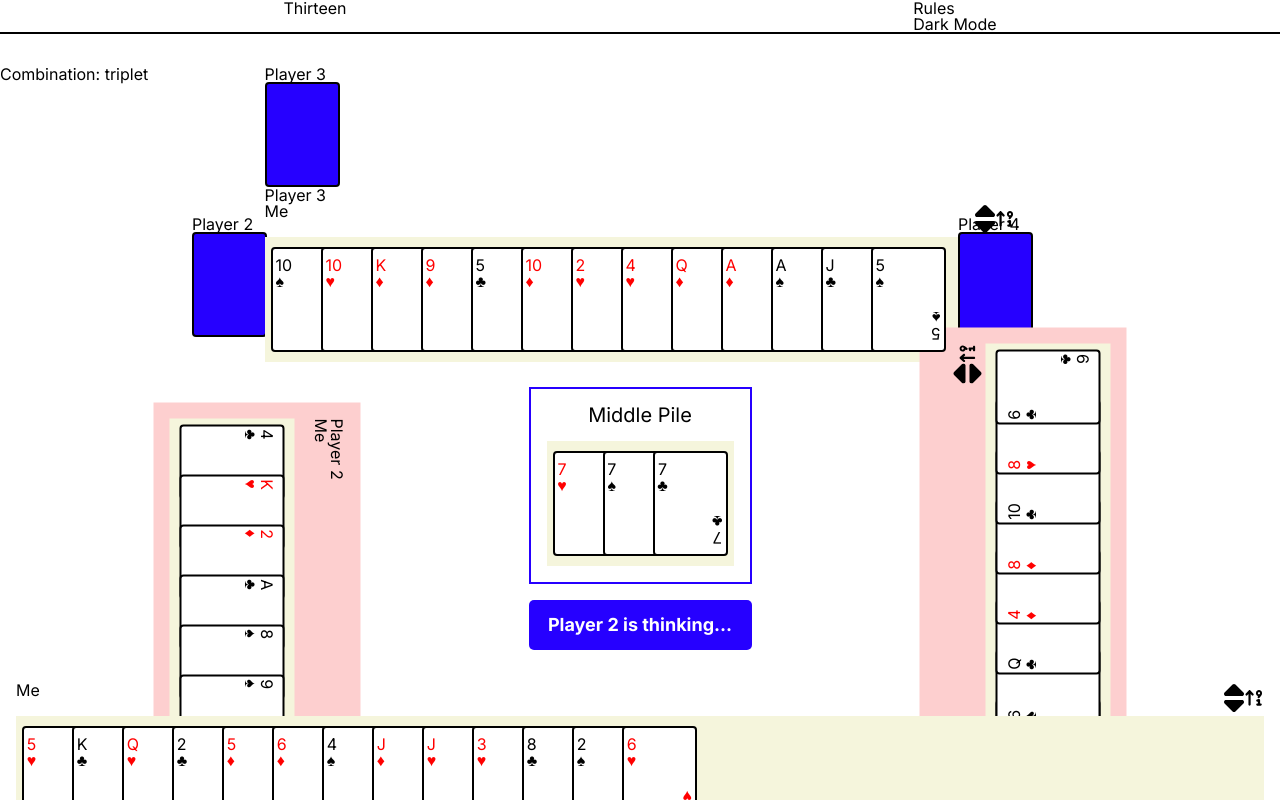
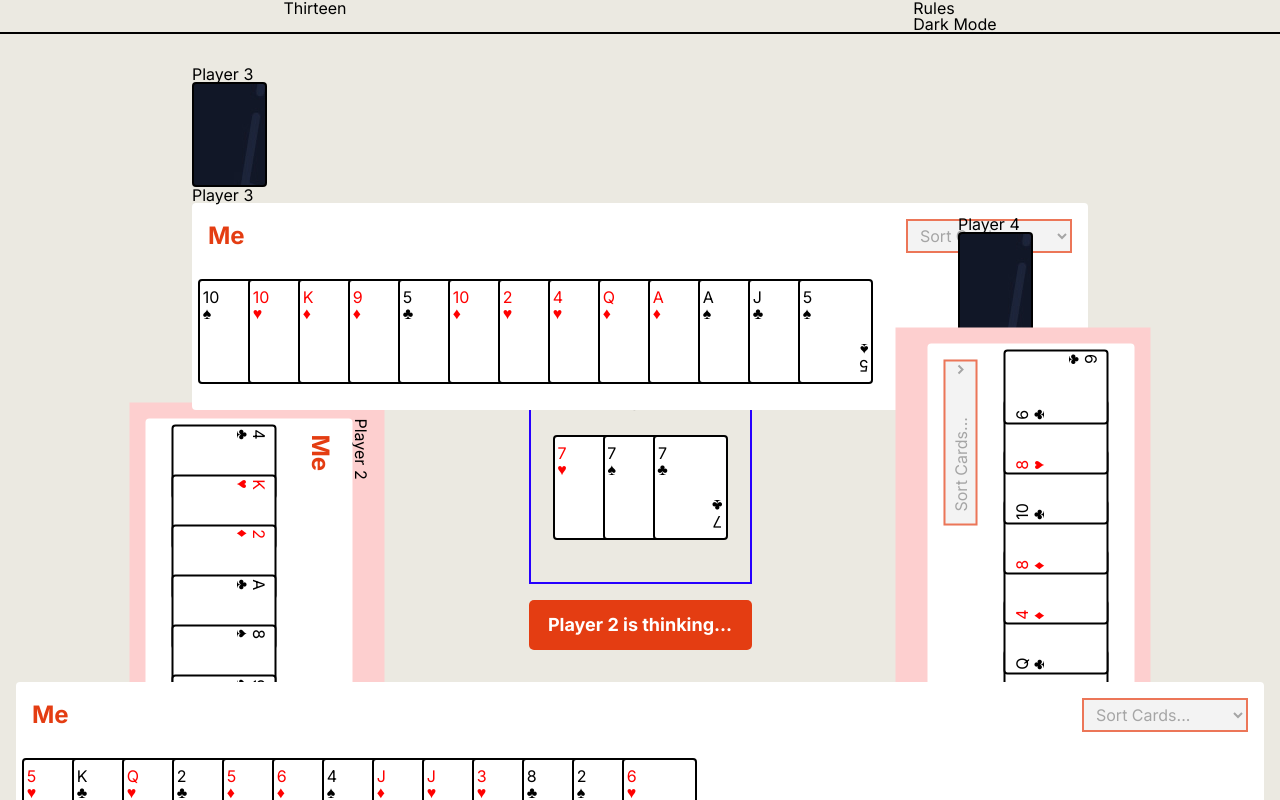
Before and after one commit to jduong09/thirteen, a Next.js app: page / in a window 1280 px wide. Both pictures are taken after a click on the button "Shuffle Deck". Shown: the top 800 px of the page. Built offline with nearby package versions, Linux system fonts and the light colour scheme; a web font is replaced by a local one.

Commit message:
CSS Styling on user hand.

```diff
--- a/app/globals.css
+++ b/app/globals.css
@@ -66,3 +66,7 @@ textarea:focus,
 button:focus {
     outline: none;
 }
+
+body {
+	background-color: #EBE9E1;
+}
--- a/app/page.module.css
+++ b/app/page.module.css
@@ -1,49 +1,3 @@
-.hand {
-  display: flex;
-  align-items: center;
-  flex-wrap: wrap;
-}
-
-.handBtns {
-  width: 100%;
-  display: flex;
-  flex-direction: column;
-}
-
-.handBtns > section {
-  display: flex;
-  width: 100%;
-  margin: 0;
-  justify-content: center;
-}
-
-.BtnsAction {
-  display: flex;
-  flex-direction: column;
-}
-
-.handBtns form {
-  display: flex;
-  align-items: center;
-}
-
-.handBtns button {
-  border: 1px solid blue;
-  padding: .5rem 1rem;
-  cursor: pointer;
-  margin-bottom: 1rem;
-}
-
-.handBtns button:last-of-type {
-  margin-right: 0;
-}
-
-.select {
-  border: 1px solid blue;
-  padding: .25rem .5rem;
-  margin: 1rem 0;
-}
-
 .header {
   display: flex;
   justify-content: space-around;
--- a/components/cards/cards.module.scss
+++ b/components/cards/cards.module.scss
@@ -1,10 +1,13 @@
+$primary-color: #E43D12;
+
 .hand {
   display: flex;
   align-items: center;
-  overflow-x: auto;
+  overflow-x: scroll;
   width: 100%;
   padding: .5rem .25rem;
-  background-color: beige;
+  margin-bottom: 1rem;
+  scrollbar-color: $primary-color white;
   > li {
     width: 50px;
     display: block;
@@ -26,7 +29,7 @@
 }
 
 .card.selected {
-  background-color: beige;
+  background-color: $primary-color;
 }
 
 .cardTopLeft {
--- a/components/game/game.js
+++ b/components/game/game.js
@@ -2,7 +2,7 @@ import React, { useRef, useState, useEffect } from 'react';
 import { Slackey } from 'next/font/google';
 import gameStyles from './game.module.scss';
 import styles from "@/app/page.module.css";
-import Hand from "@/components/gameComponents/hand";
+import Hand from "@/components/hand/hand";
 import Cards from "@/components/cards/cards";
 import { dictionaryCombinations, highestValue } from '@/components/utilities/combination';
 import { mapCard, icons } from '../utilities/card';
@@ -459,7 +459,7 @@ const Game = () => {
           <div className={gameStyles.gameBoard}>
             <div className={gameStyles.middleDiv}>
               <div className={gameStyles.middlePile}>
-                <h2>Middle Pile</h2>
+                <h2>{currentTurnCombo && previousPlayedCombo.length ? `${currentTurnCombo}` : 'Middle Pile'}</h2>
                 <Cards cards={previousPlayedCombo} />
               </div>
               <h2 className={gameStyles.turnIndicator}>
@@ -471,21 +471,6 @@ const Game = () => {
               </h2>
             </div>
             {listAiHands}
-            {currentTurnCombo && previousPlayedCombo.length
-              ? <div>Combination: {currentTurnCombo}</div>
-              : <form>
-                  <label htmlFor='select-combo'>Combination: </label>
-                  <select id='select-combo' name='select-combo' className={gameStyles.selectCombo} onChange={changeCombo} value={currentTurnCombo}>
-                    <option value=''>--Please choose an option--</option>
-                    <option value='single'>Single</option>
-                    <option value='pair'>Pair</option>
-                    <option value='triplet'>Triplet</option>
-                    <option value='quartet'>Quartet</option>
-                    <option value='sequence'>Sequence</option>
-                    <option value='double sequence'>Double Sequence</option>
-                  </select>
-                </form>
-            }
             <div className={gameStyles.containerUser}>
               <div className={slackey.className}>{playerRoundMessage}</div>
               <Hand cards={hands[0].hand}
--- a/components/game/game.module.scss
+++ b/components/game/game.module.scss
@@ -1,4 +1,4 @@
-$primary-color: #2600ff;
+$primary-color: #E43D12;
 
 :export {
   primaryColor: $primary-color;
@@ -89,6 +89,8 @@ $primary-color: #2600ff;
 .selectCombo {
   padding: .5rem;
   border: 1px solid #2600ff;
+  width: 100%;
+  text-align-last: center;
 }
 
 .validCombo {
@@ -162,17 +164,6 @@ $primary-color: #2600ff;
   }
 }
 
-.divUserHand {
-  display: flex;
-  justify-content: space-between;
-  flex-wrap: wrap;
-}
-
-.divHand {
-  width: 100%;
-  flex: 1 100%;
-}
-
 .gameBoard > li:nth-child(2) > .handContainer, .gameBoard > li:nth-child(4) > .handContainer {
   position: relative;
   width: 130px;
@@ -207,7 +198,7 @@ $primary-color: #2600ff;
 }
 
 .cardFaceDown {
-  background-color: #2600ff;
+  background: no-repeat url("../../public/cardBackground.jpg");
 }
 
 .cardDisplay {
--- a/components/gameComponents/hand.js
+++ b/components/hand/hand.js
@@ -1,10 +1,10 @@
 import {  React, useState, useEffect } from "react";
 import PropTypes from 'prop-types';
-import styles from "@/app/page.module.css";
+import handStyles from "@/components/hand/hands.module.scss";
 import gameStyles from '../game/game.module.scss';
 import Cards from "@/components/cards/cards";
 
-const Hand = ({ cards, playerTurn, comboIsValid, requestCombo, currentTurnCombo, passTurn, passed }) => {
+const Hand = ({ cards, playerTurn, comboIsValid, requestCombo, currentTurnCombo, passTurn, changeCombo, middlePile }) => {
   const [hand, setHand] = useState(cards);
   const [combo, setCombo] = useState([]);
   const [hasReset, resetCombo] = useState(false);
@@ -122,25 +122,37 @@ const Hand = ({ cards, playerTurn, comboIsValid, requestCombo, currentTurnCombo,
 
   // Line 122: Removed sentence 'Try a different combo or pass' and replaced with 'Try a different combo or press Change Combo Type' for this PR specifically.
   return (
-    <div className={gameStyles.divUserHand}>
-      <h3>Me</h3>
-      <div className={gameStyles.divSortBtns}>
-        <button onClick={() => sortPlayerCards("groups")}>
-          <svg xmlns="http://www.w3.org/2000/svg" viewBox="0 0 320 512"><path d="M137.4 41.4c12.5-12.5 32.8-12.5 45.3 0l128 128c9.2 9.2 11.9 22.9 6.9 34.9s-16.6 19.8-29.6 19.8L32 224c-12.9 0-24.6-7.8-29.6-19.8s-2.2-25.7 6.9-34.9l128-128zm0 429.3l-128-128c-9.2-9.2-11.9-22.9-6.9-34.9s16.6-19.8 29.6-19.8l256 0c12.9 0 24.6 7.8 29.6 19.8s2.2 25.7-6.9 34.9l-128 128c-12.5 12.5-32.8 12.5-45.3 0z"/></svg>
-        </button>
-        <button onClick={() => sortPlayerCards("value")}>
-          <svg xmlns="http://www.w3.org/2000/svg" viewBox="0 0 576 512"><path d="M160 32c9 0 17.5 3.8 23.6 10.4l88 96c11.9 13 11.1 33.3-2 45.2s-33.3 11.1-45.2-2L192 146.3 192 448c0 17.7-14.3 32-32 32s-32-14.3-32-32l0-301.7L95.6 181.6c-11.9 13-32.2 13.9-45.2 2s-13.9-32.2-2-45.2l88-96C142.5 35.8 151 32 160 32zM450.7 294c8.3 6 13.3 15.7 13.3 26l0 96 16 0c17.7 0 32 14.3 32 32s-14.3 32-32 32l-48 0-48 0c-17.7 0-32-14.3-32-32s14.3-32 32-32l16 0 0-51.6-5.9 2c-16.8 5.6-34.9-3.5-40.5-20.2s3.5-34.9 20.2-40.5l48-16c9.8-3.3 20.5-1.6 28.8 4.4zm-5-145.1A32 32 0 1 0 418.3 91a32 32 0 1 0 27.4 57.9zm-40.7 54.9C369.6 192.4 344 159.2 344 120c0-48.6 39.4-88 88-88s88 39.4 88 88c0 23.5-7.5 46.3-21.5 65.2L449.7 251c-10.5 14.2-30.6 17.2-44.8 6.7s-17.2-30.6-6.7-44.8l6.8-9.2z"/></svg>
-        </button>
+    <div className={handStyles.divUserHand}>
+      <div className={handStyles.handHeader}>
+        <h3>Me</h3>
+        <select disabled={!isMyTurn} onChange={(e) => {sortPlayerCards(e.target.value)}} className={handStyles.select} defaultValue={'default'}>
+          <option value="default" disabled>Sort Cards...</option>
+          <option value="groups">Groups</option>
+          <option value="value">Strength of Card</option>
+        </select>
       </div>
-      <div className={gameStyles.divHand}>
+      <div className={handStyles.divHand}>
         <Cards cards={hand} selectCard={selectCard} />
         {comboIsValid === false && <div>Invalid Combo. Try a different combo or press Change Combo Type.</div>}
         {isMyTurn &&
-        <div className={styles.handBtns}>
-          <section className={styles.BtnsAction}>
-            <button disabled={!isMyTurn} onClick={finalizeTurn}>Finalize Turn</button>
-            <button disabled={!isMyTurn} onClick={() => passTurn(playerTurn)}>Pass Turn</button>
-          </section>
+        <div className={handStyles.handBtns}>
+          {!middlePile.length &&
+          <form>
+            <p className={handStyles.selectCombination}>
+              <label htmlFor='select-combo'>Combination: </label>
+              <select id='select-combo' name='select-combo' className={gameStyles.selectCombo} onChange={changeCombo} value={currentTurnCombo}>
+                <option value=''>--Please choose an option--</option>
+                <option value='single'>Single</option>
+                <option value='pair'>Pair</option>
+                <option value='triplet'>Triplet</option>
+                <option value='quartet'>Quartet</option>
+                <option value='sequence'>Sequence</option>
+                <option value='double sequence'>Double Sequence</option>
+              </select>
+            </p>
+          </form>}
+          <button disabled={!isMyTurn} onClick={finalizeTurn}>Finalize Turn</button>
+          <button disabled={!isMyTurn} onClick={() => passTurn(playerTurn)}>Pass Turn</button>
         </div>}
       </div>
     </div>
--- /dev/null
+++ b/components/hand/hands.module.scss
@@ -0,0 +1,67 @@
+$primary-color: #E43D12;
+
+.divUserHand {
+  display: flex;
+  justify-content: space-between;
+  align-items: center;
+  flex-wrap: wrap;
+  background: white;
+  border-radius: 4px;
+  > .handHeader {
+    display: flex;
+    align-items: center;
+    justify-content: space-between;
+    width: 100%;
+    padding: 1rem;
+    > h3 {
+      font-size: 1.5rem;
+      font-weight: 700;
+      color: $primary-color;
+    }
+    > select {
+      border: 2px solid $primary-color;
+      padding: .25rem .5rem;
+    }
+  }
+}
+
+.divHand {
+  width: 100%;
+  flex: 1 100%;
+}
+
+.hand {
+  display: flex;
+  align-items: center;
+  flex-wrap: wrap;
+}
+
+.handBtns {
+  display: flex;
+  flex-direction: column;
+  padding: 1rem;
+  > button {
+    border: 2px solid $primary-color;
+    padding: .5rem 1rem;
+    cursor: pointer;
+    margin-bottom: 1rem;
+    font-weight: 500;
+  }
+  > button:focus {
+    background-color: $primary-color;
+    color: white;
+  }
+}
+
+.selectCombination {
+  width: 100%;
+}
+
+.selectCombination > label {
+  display: block;
+  width: 100%;
+  text-align: center;
+  font-size: 1.25rem;
+  font-weight: 700;
+  margin-bottom: .5rem;
+}
```
Also changed, not shown: public/cardBackground.jpg (added).
